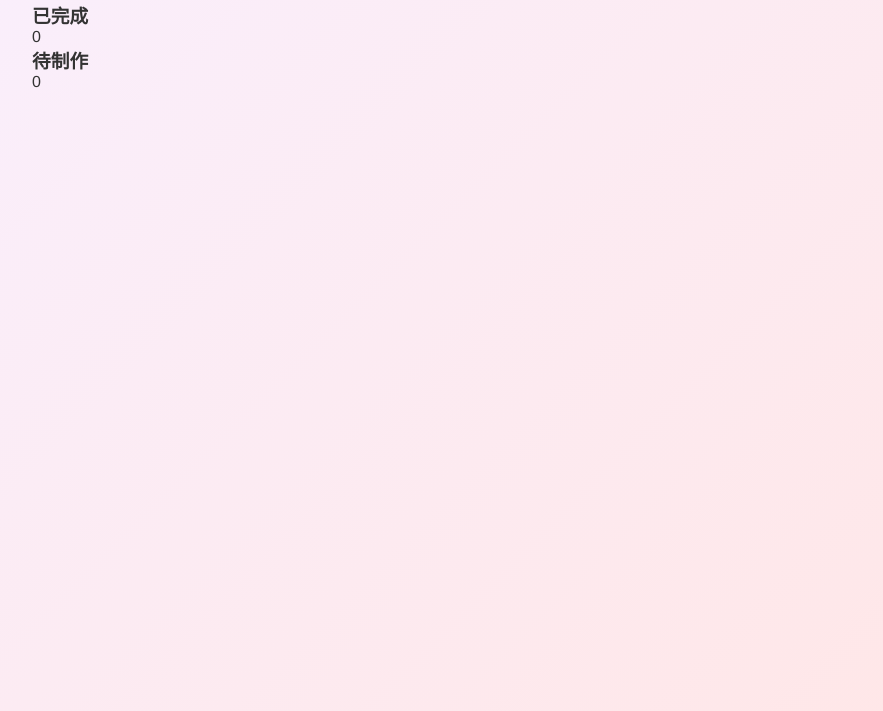
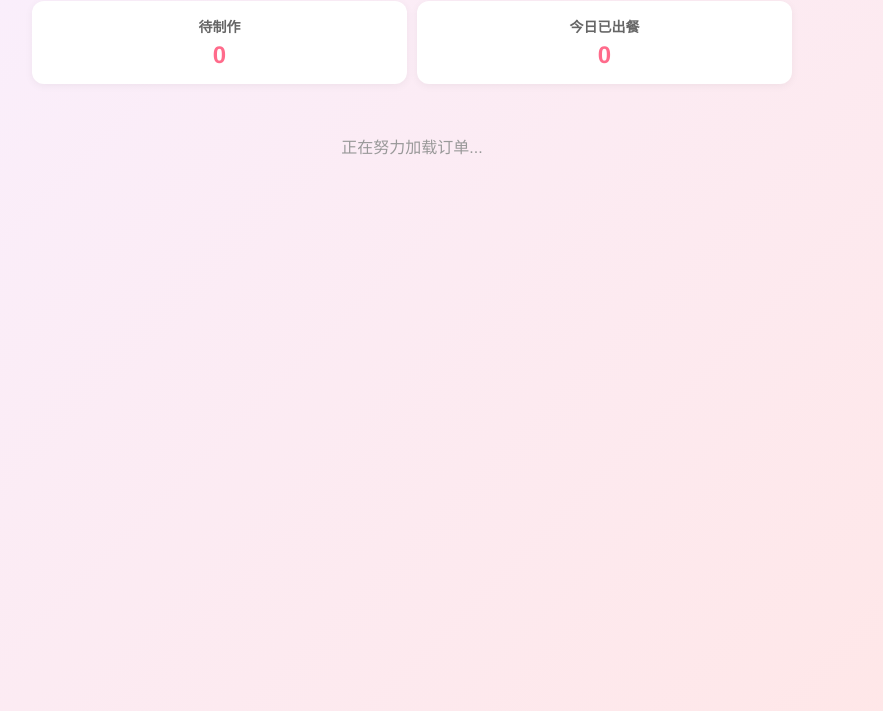
Before and after one commit to harrison907/meal, a website: page public/chef.html in a window 1280 px wide. Shown: the part 89-800 px from the top of the page, without its empty margins (228-1111 px from the left). Drawn offline with Linux system fonts and the light colour scheme; no server answers.

Commit message:
Update chef.html

```diff
--- a/public/chef.html
+++ b/public/chef.html
@@ -3,21 +3,37 @@
 <head>
     <meta charset="UTF-8">
     <meta name="viewport" content="width=device-width, initial-scale=1.0">
-    <title>👨‍🍳 后厨控制台</title>
+    <title>👨‍🍳 珍珍的餐厅 - 后厨控制台</title>
     <link rel="stylesheet" href="style.css">
     <link rel="stylesheet" href="https://cdnjs.cloudflare.com/ajax/libs/font-awesome/6.4.0/css/all.min.css">
+    <style>
+        .chef-container { padding: 20px; max-width: 800px; margin: 0 auto; }
+        .stats-bar { display: flex; gap: 10px; margin-bottom: 20px; }
+        .stat-item { flex: 1; background: white; padding: 15px; border-radius: 12px; text-align: center; box-shadow: 0 2px 8px rgba(0,0,0,0.05); }
+        .stat-item h3 { font-size: 14px; color: #666; margin-bottom: 5px; }
+        .stat-item p { font-size: 24px; font-weight: bold; color: #ff6b8b; }
+        .kitchen-card { background: white; border-radius: 15px; padding: 20px; margin-bottom: 15px; border-left: 5px solid #ff6b8b; box-shadow: 0 4px 12px rgba(0,0,0,0.08); }
+        .dish-info { display: flex; justify-content: space-between; align-items: center; padding: 8px 0; border-bottom: 1px dashed #eee; }
+        .avg-tag { font-size: 12px; color: #ff9f43; background: #fff4e6; padding: 2px 6px; border-radius: 4px; }
+    </style>
 </head>
-<body onload="loadKitchen()">
-    <div class="container">
+<body onload="initApp()"> <!-- 注意这里改成了 initApp -->
+    <div class="chef-container">
         <div class="header">
             <h1>👨‍🍳 后厨大餐生产线</h1>
-            <p>只管做饭，不管点餐</p>
+            <p>加油大厨，珍珍正等着开饭呢！</p>
         </div>
-        <div id="kitchen-orders" class="kitchen-container"></div>
-        <div class="stats">
-            <div class="stat-card"><h3>已完成</h3><p id="today-completed">0</p></div>
-            <div class="stat-card"><h3>待制作</h3><p id="waiting-count">0</p></div>
+
+        <div class="stats-bar">
+            <div class="stat-item"><h3>待制作</h3><p id="waiting-count">0</p></div>
+            <div class="stat-item"><h3>今日已出餐</h3><p id="today-completed">0</p></div>
         </div>
+
+        <!-- 核心：订单显示区域 -->
+        <div id="kitchen-orders">
+            <p style="text-align:center; color:#999; margin-top:50px;">正在努力加载订单...</p>
+        </div>
+
         <div id="toast" class="toast"></div>
     </div>
     <script src="script.js"></script>
```
